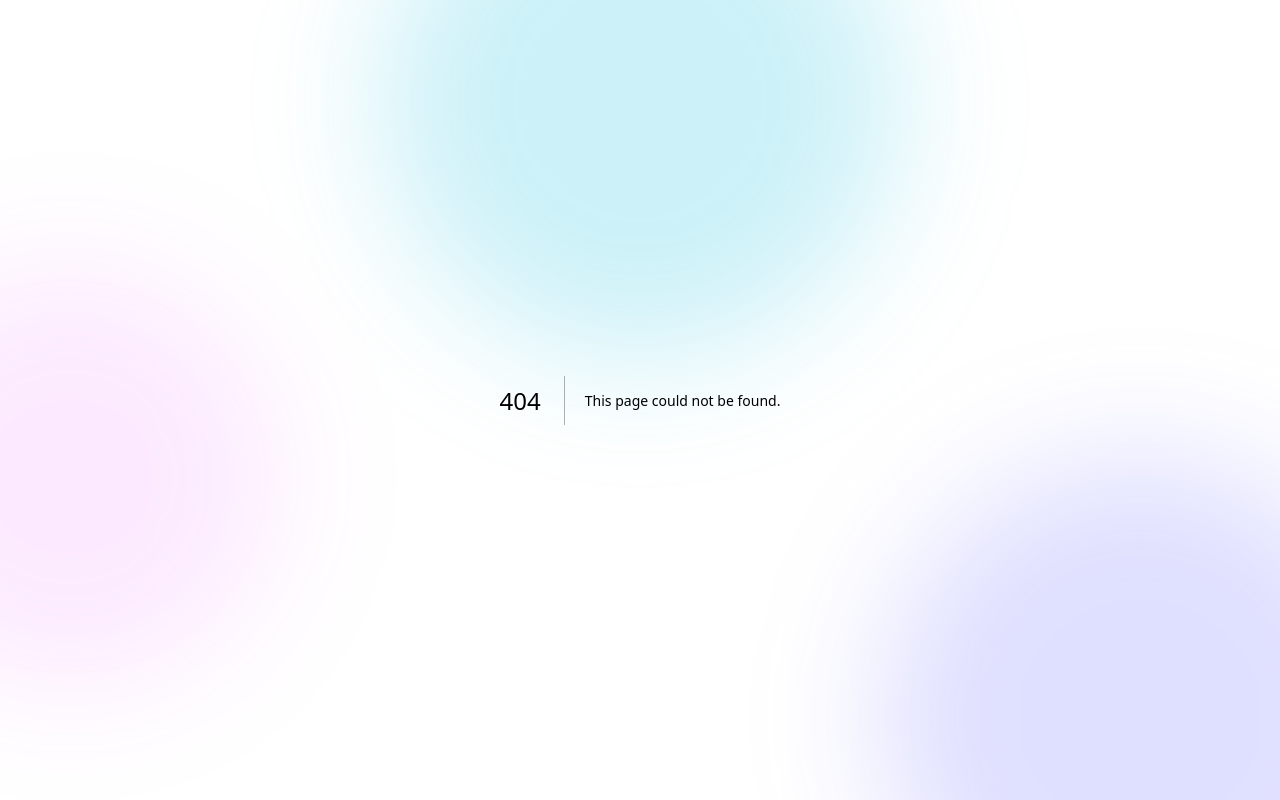
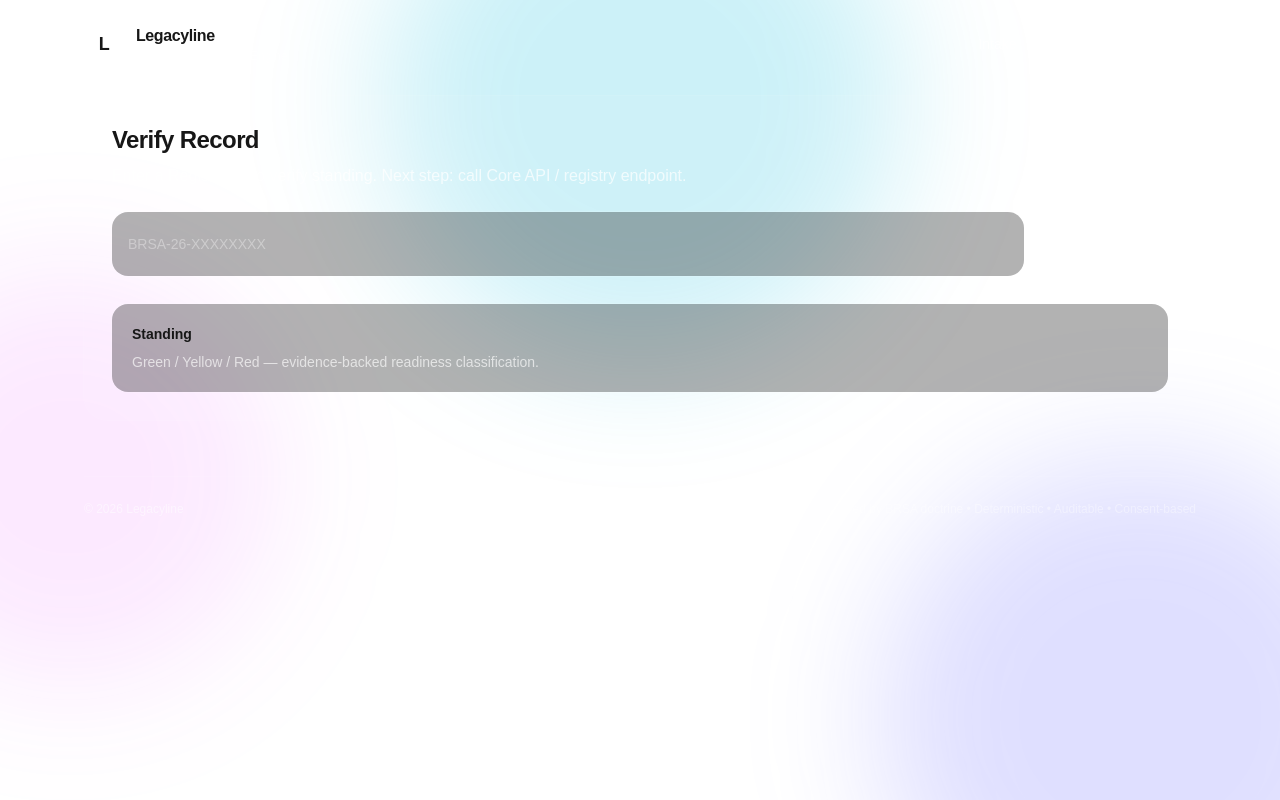
Before and after one commit to cken1977-create/legacyline-web, a Next.js app in the folder legacyline-ui/: page /verify in a window 1280 px wide. Before the commit this address had no page. Built offline with nearby package versions, Linux system fonts and the light colour scheme.

Commit message:
Create page.tsx

```diff
--- /dev/null
+++ b/legacyline-ui/app/verify/page.tsx
@@ -0,0 +1,35 @@
+import Shell from "../_components/Shell";
+
+export default function VerifyPage() {
+  return (
+    <Shell>
+      <div className="rounded-3xl bg-white/5 p-7 ring-1 ring-white/10">
+        <h2 className="text-2xl font-semibold tracking-tight">Verify Record</h2>
+        <p className="mt-2 text-white/70">
+          Enter a Registry ID to verify standing. Next step: call Core API /
+          registry endpoint.
+        </p>
+
+        <div className="mt-6 flex flex-col gap-3 md:flex-row">
+          <input
+            className="w-full rounded-2xl bg-black/30 px-4 py-3 text-sm text-white placeholder:text-white/35 ring-1 ring-white/10 outline-none focus:ring-white/25"
+            placeholder="BRSA-26-XXXXXXXX"
+          />
+          <button
+            className="rounded-2xl bg-white/10 px-5 py-3 text-sm font-semibold text-white ring-1 ring-white/15 hover:bg-white/15"
+            disabled
+          >
+            Verify (API next)
+          </button>
+        </div>
+
+        <div className="mt-7 rounded-2xl bg-black/30 p-5 ring-1 ring-white/10">
+          <div className="text-sm font-semibold">Standing</div>
+          <div className="mt-2 text-sm text-white/65">
+            Green / Yellow / Red — evidence-backed readiness classification.
+          </div>
+        </div>
+      </div>
+    </Shell>
+  );
+}
```
